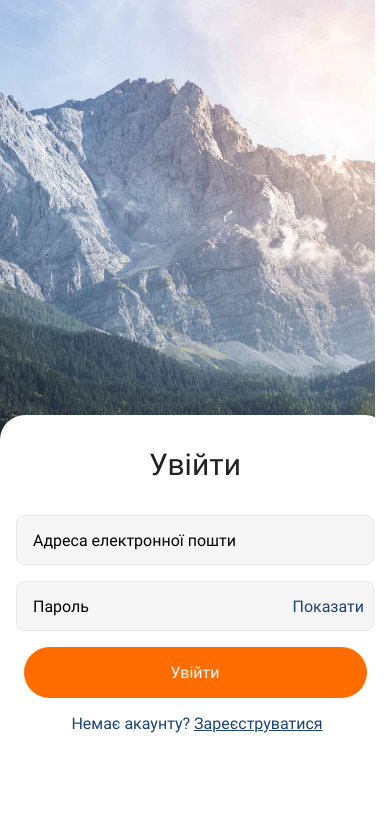
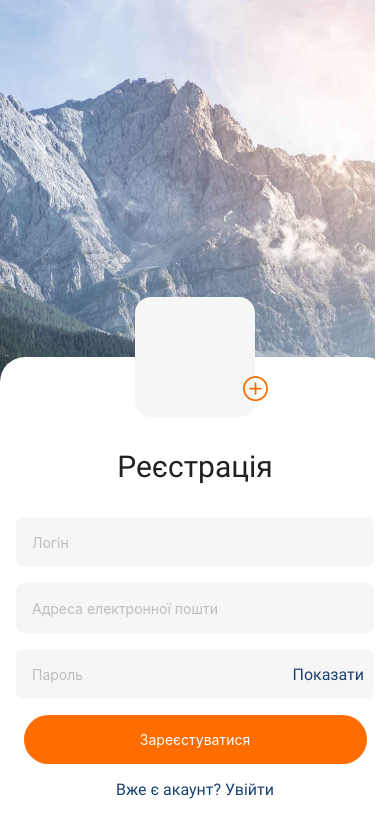
Before and after one commit to VitaliiKoshytskyi/react_native_app, a React Native app in the folder ReactNativeProject/: screen / in a window 390 px wide. Shown: the top 838 px of the page. Built offline with nearby package versions, Linux system fonts and the light colour scheme.

Commit message:
updated markup + components

```diff
--- a/ReactNativeProject/App.js
+++ b/ReactNativeProject/App.js
@@ -19,8 +19,8 @@ export default function App() {
    return (
      <>
        <ImageBackground source={bkgImage} style={styles.image}>
-          {/* <RegistrationScreen /> */}
-        <LoginScreen />
+          <RegistrationScreen />
+        {/* <LoginScreen /> */}
        </ImageBackground>
      </>
 
--- /dev/null
+++ b/ReactNativeProject/Components/Button.jsx
@@ -0,0 +1,25 @@
+import { Pressable, Text, StyleSheet } from "react-native";
+
+export default function Button  ({ text}) {
+    return (
+            <Pressable>
+                <Text style={styles.btn}>
+                    {text}
+                </Text>
+            </Pressable>
+    );
+};
+
+
+const styles = StyleSheet.create({
+    btn: {
+        width: 343,
+        borderRadius: 100,
+        backgroundColor: "#FF6C00",
+        textAlign: "center",
+        paddingTop: 16,
+        paddingBottom: 16,
+        color: "#FFFFFF",
+        marginBottom: 16,
+    },
+});
--- /dev/null
+++ b/ReactNativeProject/Components/Input.jsx
@@ -0,0 +1,40 @@
+import { useState } from "react";
+import { TextInput, StyleSheet } from "react-native";
+
+export default function Input ({ placeholder, inputMode, secureTextEntry = false, value, setValue }) {
+    const [isFocused, setIsFocused] = useState(false);
+
+    const handleFocus = () => {
+        setIsFocused(true);
+    };
+    const handleBlur = () => {
+        setIsFocused(false);
+    };
+    return (
+            <TextInput
+                style={[styles.input, isFocused && styles.inputFocused]}
+                value={value}
+                placeholder={placeholder}
+                placeholderTextColor="#BDBDBD"
+                inputMode={inputMode}
+                onFocus={handleFocus}
+                onBlur={handleBlur}
+                onChangeText={setValue}
+                secureTextEntry={secureTextEntry}/>
+    );
+};
+
+const styles = StyleSheet.create({
+    input: {
+        height: 50,
+        backgroundColor: "#F6F6F6",
+        borderRadius: 8,
+        paddingLeft: 16,
+        paddingRight:90,
+        marginBottom: 16,
+    },
+    inputFocused: {
+        borderColor: "#FF6C00",
+        borderWidth: 1,
+    },
+});
--- a/ReactNativeProject/Screens/LoginScreen.jsx
+++ b/ReactNativeProject/Screens/LoginScreen.jsx
@@ -1,6 +1,14 @@
-import {Text,View,TextInput,StyleSheet,TouchableOpacity,Keyboard,TouchableWithoutFeedback,Platform,KeyboardAvoidingView,} from "react-native";
+import {Text,View,StyleSheet,TouchableOpacity,Keyboard,TouchableWithoutFeedback,Platform,KeyboardAvoidingView,} from "react-native";
+import Input from "../Components/Input";
+import Button from "../Components/Button";
+import React, { useState } from "react";
 
 export default function LoginScreen() {
+   const [isPasswordVisible, setIsPasswordVisible] = useState(false);
+
+  const togglePasswordVisibility = () => {
+    setIsPasswordVisible(!isPasswordVisible);
+  };
 
   return (
     <TouchableWithoutFeedback onPress={Keyboard.dismiss}>
@@ -10,19 +18,17 @@ export default function LoginScreen() {
             <View style={styles.registraionBox}>
               <Text style={styles.text}>Увійти</Text>
               <View style={styles.form}>
-                <TextInput style={styles.input} placeholder="Адреса електронної пошти"/>
-                <TextInput style={styles.input} secureTextEntry={true} placeholder="Пароль" />
-                <TouchableOpacity style={styles.hideBtn}>
-                  <Text style={styles.hideText}>Показати</Text>
-                </TouchableOpacity>
+                <Input placeholder="Адреса електронної пошти" inputMode="email" />
+                <Input placeholder="Пароль" inputMode="text" secureTextEntry={!isPasswordVisible}  />
+                  <TouchableOpacity style={styles.hideBtn} onPress={togglePasswordVisibility}>
+                    <Text style={styles.hideText}>{isPasswordVisible ? 'Приховати' : 'Показати'}</Text>
+                  </TouchableOpacity>
               </View>
             </View>
           </View>
         </KeyboardAvoidingView>
         <View style={styles.box}>
-          <TouchableOpacity style={styles.btn}>
-            <Text style={styles.btnText}>Увійти</Text>
-          </TouchableOpacity>
+           <Button text="Увійти" />
           <Text style={styles.signinText}> Немає акаунту?{" "}
             <Text style={[styles.signinText, styles.signinLink]}>
               Зареєструватися
--- a/ReactNativeProject/Screens/RegistrationScreen.jsx
+++ b/ReactNativeProject/Screens/RegistrationScreen.jsx
@@ -1,7 +1,15 @@
-import {Text,View,TextInput,StyleSheet,TouchableOpacity,Keyboard,TouchableWithoutFeedback,Platform,KeyboardAvoidingView,} from "react-native";
+import {Text,View,StyleSheet,TouchableOpacity,Keyboard,TouchableWithoutFeedback,Platform,KeyboardAvoidingView,} from "react-native";
 import { AntDesign } from "@expo/vector-icons";
+import Input from "../Components/Input";
+import Button from "../Components/Button";
+import React, { useState } from "react";
 
 export default function RegistrationScreen() {
+  const [isPasswordVisible, setIsPasswordVisible] = useState(false);
+
+  const togglePasswordVisibility = () => {
+    setIsPasswordVisible(!isPasswordVisible);
+  };
 
   return (
       <TouchableWithoutFeedback onPress={Keyboard.dismiss}>
@@ -16,20 +24,18 @@ export default function RegistrationScreen() {
                 </View>
                 <Text style={styles.text}>Реєстрація</Text>
                 <View style={styles.form}>
-                  <TextInput style={styles.input} placeholder="Логін"/>
-                  <TextInput style={styles.input} placeholder="Адреса електронної пошти"/>
-                  <TextInput style={styles.input} secureTextEntry={true} placeholder="Пароль" />
-                  <TouchableOpacity style={styles.hideBtn}>
-                    <Text style={styles.hideText}>Показати</Text>
+                 <Input placeholder="Логін" inputMode="text" />
+                   <Input placeholder="Адреса електронної пошти" inputMode="email"  />
+                   <Input placeholder="Пароль" inputMode="text" secureTextEntry={!isPasswordVisible}  />
+                  <TouchableOpacity style={styles.hideBtn} onPress={togglePasswordVisibility}>
+                    <Text style={styles.hideText}>{isPasswordVisible ? 'Приховати' : 'Показати'}</Text>
                   </TouchableOpacity>
                 </View>
               </View>
             </View>
           </KeyboardAvoidingView>
           <View style={styles.box}>
-            <TouchableOpacity style={styles.btn}>
-              <Text style={styles.btnText}>Зареєстуватися</Text>
-            </TouchableOpacity>
+             <Button text="Зареєстуватися" />
             <Text style={styles.loginText}>Вже є акаунт? Увійти</Text>
           </View>
         </View>
```
